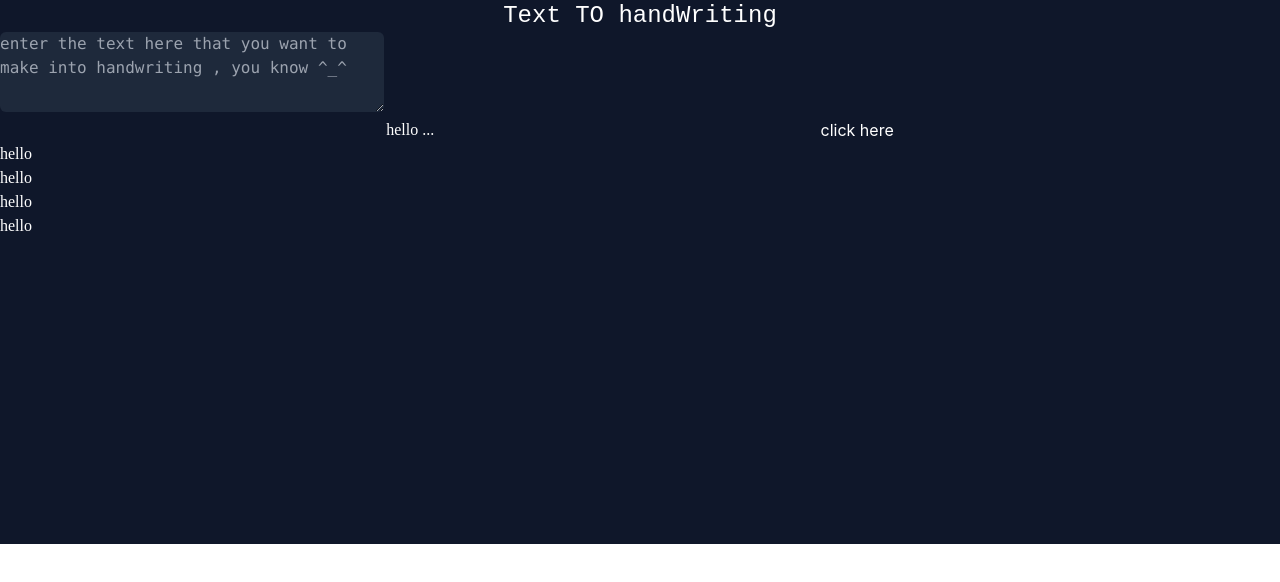
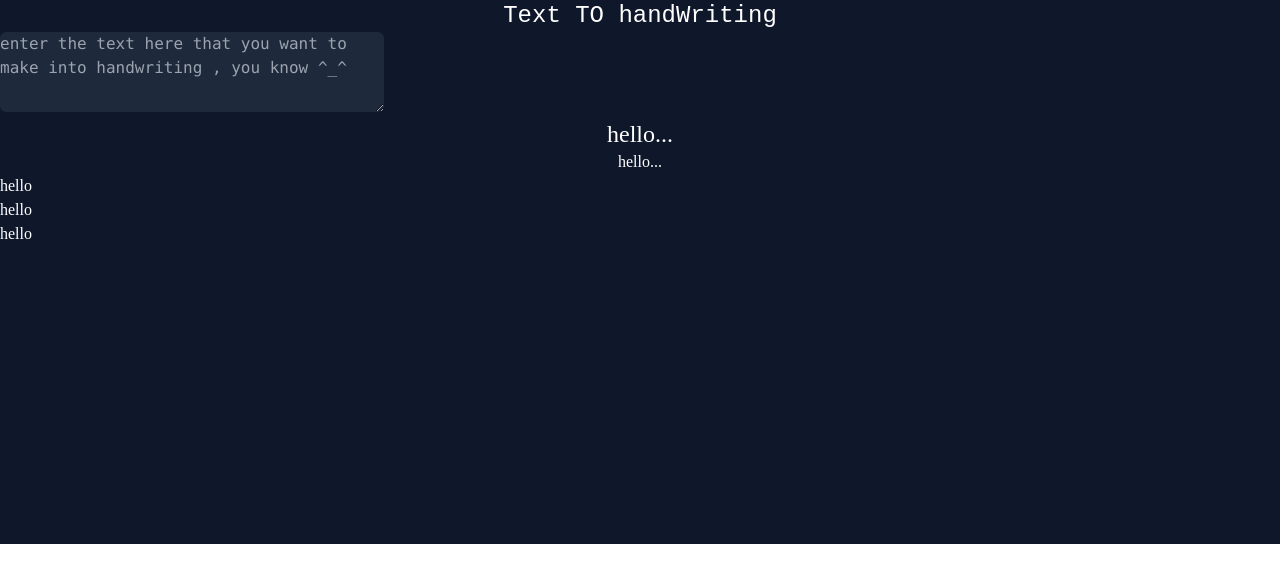
Before and after one commit to kiritocode1/nice, a React (Create React App) app in the folder trial/: page / in a window 1280 px wide. Shown: the top 582 px of the page. Built offline with nearby package versions, Linux system fonts and the light colour scheme.

Commit message:
covered routing

```diff
--- a/trial/src/App.js
+++ b/trial/src/App.js
@@ -38,7 +38,7 @@ function App() {
 
       <Routes>
         <Route path='/' element={<Home />} />
-        <Route path='/HandWriting/:id' element={<HandWriting/>}/>
+        <Route path='/HandWriting/:id/:text' element={<HandWriting/>}/>
         {/* <Route path="/Room" element={<Room />} />
         <Route path="/music" element={<Music />} />
         <Route path='/user/:userId' element={<User/>}/> */}
--- a/trial/src/Components/handwriting.js
+++ b/trial/src/Components/handwriting.js
@@ -4,14 +4,11 @@ import { useParams } from "react-router-dom";
 const HandWriting = (props) => {
     const params = useParams();
     return (
-        <div className={`font-${props.choice}`}>
-            {props.notes}
-
-            <div className={`font-${params.id}`}>
-                hey
-        </div>
+        <div className={`font-${params.id} text-3xl bg-white  text-black w-full h-[34rem] p-3`}>
+                {params.text}
         </div>
     )
+
 }
 
 export default HandWriting
--- a/trial/src/Components/home.js
+++ b/trial/src/Components/home.js
@@ -9,17 +9,28 @@ function Home() {
     <div>
       <Navbar/>
       <textarea className="resize font-mono caret-white text-white focus:border-blue-300 focus:outline-none bg-[#1e293b] rounded-md w-96 h-20" type="text" placeholder='enter the text here that you want to make into handwriting , you know ^_^' onChange={e => setwritten(e.target.value)} />
+      <div className="flex items-center justify-evenly text-2xl">
+        <Link to={`/HandWriting/7/${written}`}><h1 className='font-7'>{written.slice(0,50)}...</h1></Link>
+      </div>
       <div className="flex items-center justify-evenly">
-        <h1 className='font-7'>{written.slice(0,30)}   ...</h1>
-      <Link to="/HandWriting/7" ><button>click here </button></Link>
+        <Link to={`/handwriting/8/${written}`}><h1 className='font-8'>{written.slice(0,50)}...</h1></Link>
       </div>
       <div>
-        <h1 className='font-8'>{written}</h1>
+        <Link to={`/handwriting/6/${written}`}>
+        <h1 className='font-6'>{written.slice(0,50)}</h1></Link>
       </div>
-      <h1 className='font-6'>{written}</h1>
-      <h1 className="font-9">{written}</h1>
-      <h1 className='font-10'>{written}</h1>
+      <div>
+        <Link to={`/handwriting/9/${written}`}>
+      <h1 className="font-9">{written}</h1></Link>
+      </div>
+      <div>
+        <h1 className='font-10'>{written}</h1>
+      </div>
     </div>
+
+
+
+
   );
 }
 
```
Also changed, not shown: 2 other files (tests, documents, lock files or other folders).
